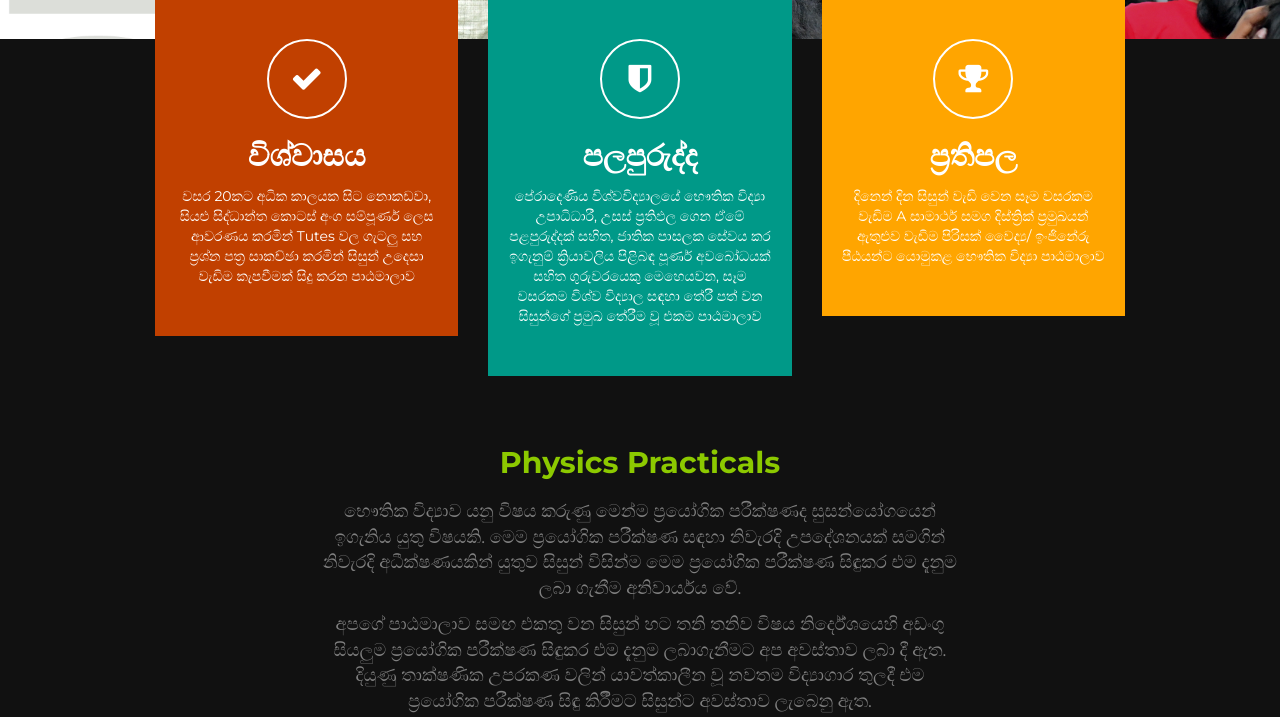
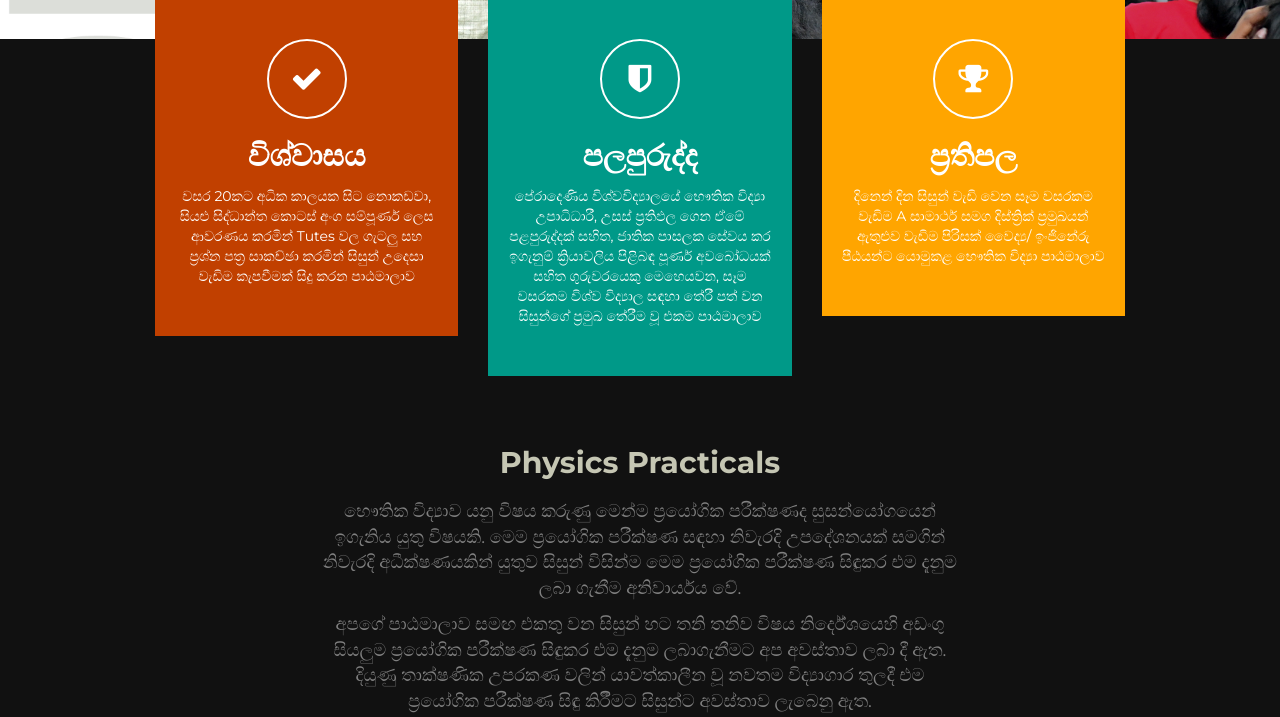
Before and after one commit to uruwanara/vidarshatemp, a PHP site: page /2025/index.html in a window 1280 px wide. Shown: the part 461-1178 px from the top of the page. Run offline with PHP 8.4, Linux system fonts and the light colour scheme; some libraries are stand-ins or nearby versions.

Commit message:
Update templatemo-style.css

```diff
--- a/2025/css/templatemo-style.css
+++ b/2025/css/templatemo-style.css
@@ -270,7 +270,7 @@ img {
   }
 #portfolio h2 {
   padding-bottom: 10px;
-  color: #8cc900;
+  color: #c5c6b3;
 }
 #portfolio p {
   font-size: 18px;
```
